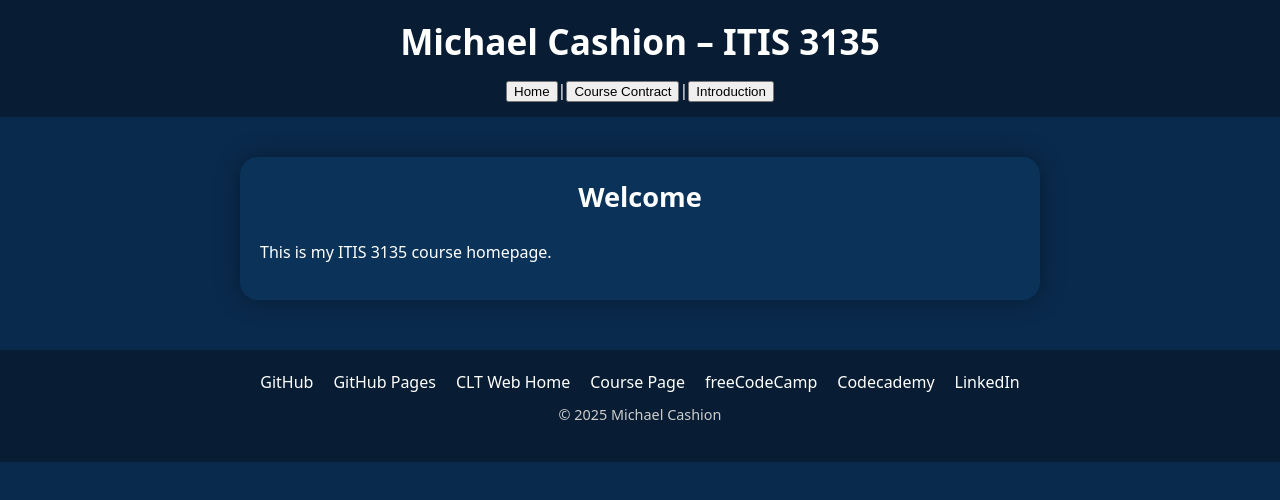
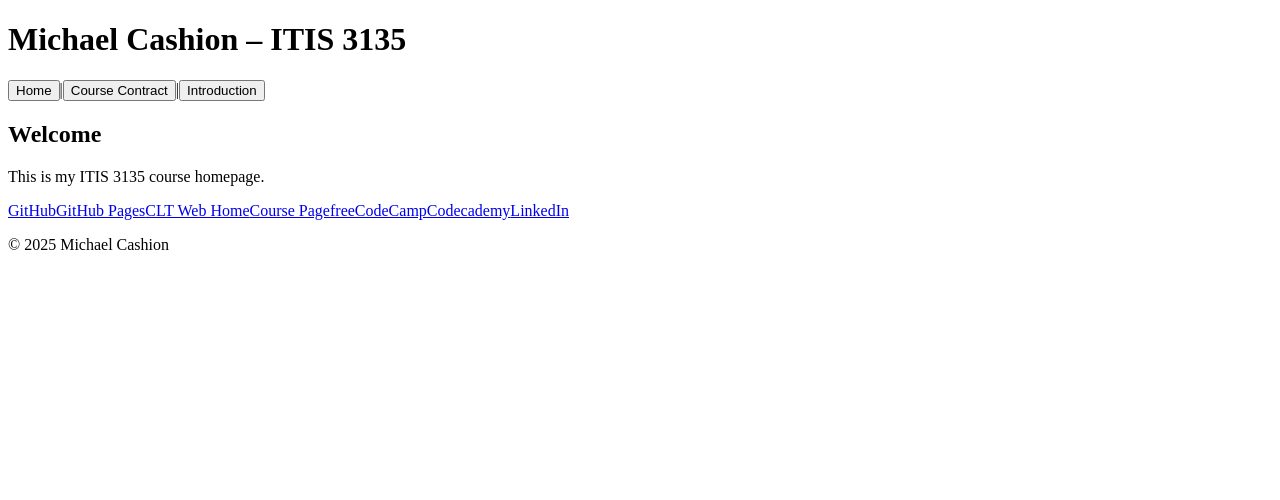
Before and after one commit to mcashio5/itis3135-react, a React (Vite) app: page / in a window 1280 px wide. Shown: the top 500 px of the page. Built offline with nearby package versions, Linux system fonts and the light colour scheme.

Commit message:
Update index.css

```diff
--- a/src/index.css
+++ b/src/index.css
@@ -1,160 +1,10 @@
-:root {
-  font-family: system-ui, Avenir, Helvetica, Arial, sans-serif;
-  line-height: 1.5;
-  font-weight: 400;
-
-  color-scheme: light dark;
-  color: #ffffff;
-  background-color: #0a2a4d;
-
-  font-synthesis: none;
-  text-rendering: optimizeLegibility;
-  -webkit-font-smoothing: antialiased;
-  -moz-osx-font-smoothing: grayscale;
-}
-
-/* Reset */
-* {
-  box-sizing: border-box;
-}
-
-body {
-  margin: 0;
-  min-width: 320px;
-  min-height: 100vh;
-  background-color: #0a2a4d;
-  color: #ffffff;
-}
-
-/* Layout */
-header,
-footer {
-  background-color: #081d33;
-  padding: 15px;
-}
-
-main {
-  max-width: 800px;
-  margin: 40px auto;
-  padding: 20px;
-}
-
-/* Primary nav (top) */
-header nav {
-  margin-top: 10px;
-}
-
-header nav a {
-  display: inline-block;
-  margin: 0 4px;
-  padding: 8px 14px;
-  border-radius: 9999px;
-  background-color: #0b335a;
-  color: #87ceeb;
-  text-decoration: none;
-  font-weight: bold;
-  font-size: 0.95rem;
-}
-
-header nav a:hover {
-  background-color: #0f426f;
-  text-decoration: underline;
-}
-
-/* Secondary nav (footer) */
-footer nav {
-  display: flex;
-  justify-content: center;
-  flex-wrap: wrap;
-  gap: 15px;
-  margin-bottom: 10px;
-}
-
-footer nav a {
-  color: #ffffff;
-  text-decoration: none;
-  font-weight: 500;
-}
-
-footer nav a:hover {
-  text-decoration: underline;
-}
-
-footer p {
-  text-align: center;
-  color: #cccccc;
-  font-size: 0.9rem;
-}
-
-/* Typography */
-h1 {
-  font-size: 2.2rem;
-  margin: 0;
-}
-
-h2 {
-  font-size: 1.7rem;
-  margin-top: 0;
-}
-
-p {
-  margin: 0 0 1rem 0;
-}
-
-/* Center content and match your “card” feel a bit */
-main {
-  background-color: #0b335a;
-  border-radius: 18px;
-  box-shadow: 0 0 25px rgba(0, 0, 0, 0.35);
-}
-
-/* Centered heading on home page */
-main h2,
-main .tagline {
-  text-align: center;
-}
-
-.site-header {
-  background-color: #081d33;
-  padding: 15px;
-  color: white;
-  text-align: center;
-}
-
-.main-nav ul {
-  display: flex;
-  gap: 20px;
-  justify-content: center;
-  padding: 0;
-  list-style: none;
-  margin-top: 10px;
-}
-
-.main-nav a {
-  color: #87ceeb;
-  text-decoration: none;
-  font-weight: bold;
-}
-
-.main-nav a:hover {
-  text-decoration: underline;
-}
-
-footer {
-  background-color: #081d33;
-  color: white;
-  padding: 20px;
-  margin-top: 50px;
-}
-
-footer nav {
-  display: flex;
-  justify-content: center;
-  gap: 20px;
-  flex-wrap: wrap;
-  margin-bottom: 10px;
-}
-
-footer a {
-  color: #87ceeb;
-}
+<nav>
+  <a href="https://github.com/mcashio5" target="_blank">GitHub</a>
+  <a href="https://mcashio5.github.io/" target="_blank">GitHub Pages</a>
+  <a href="https://webpages.charlotte.edu/mcashio5/" target="_blank">CLT Web Home</a>
+  <a href="./" target="_blank">Course Page</a>
+  <a href="https://itis3135-react-ten.vercel.app/" target="_blank">React3</a>
+  <a href="https://www.freecodecamp.org/mcashio5" target="_blank">freeCodeCamp</a>
+  <a href="https://www.codecademy.com/profiles/mcashio5" target="_blank">Codecademy</a>
+  <a href="https://www.linkedin.com/in/michael-cashion-a891082b6/" target="_blank">LinkedIn</a>
+</nav>
```
